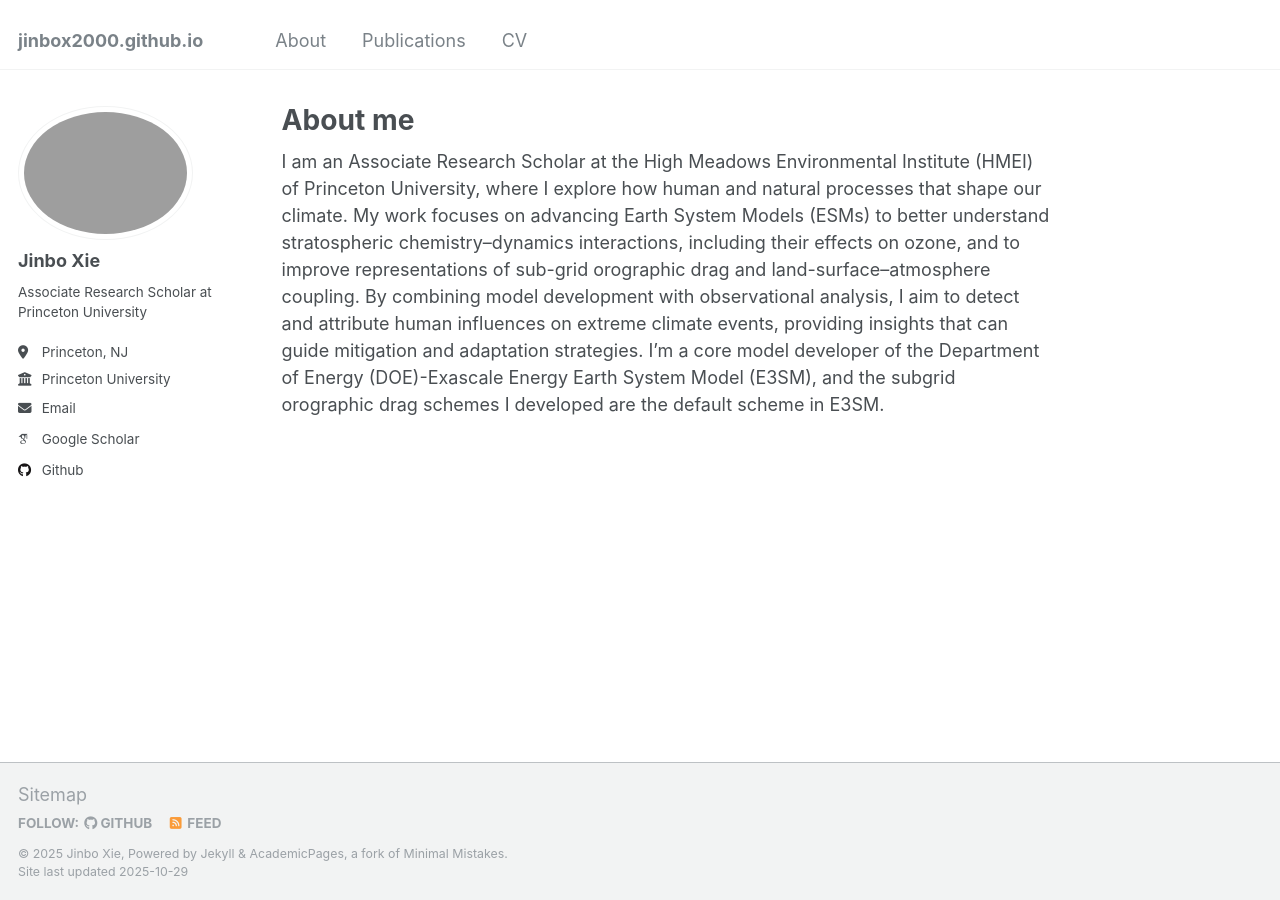
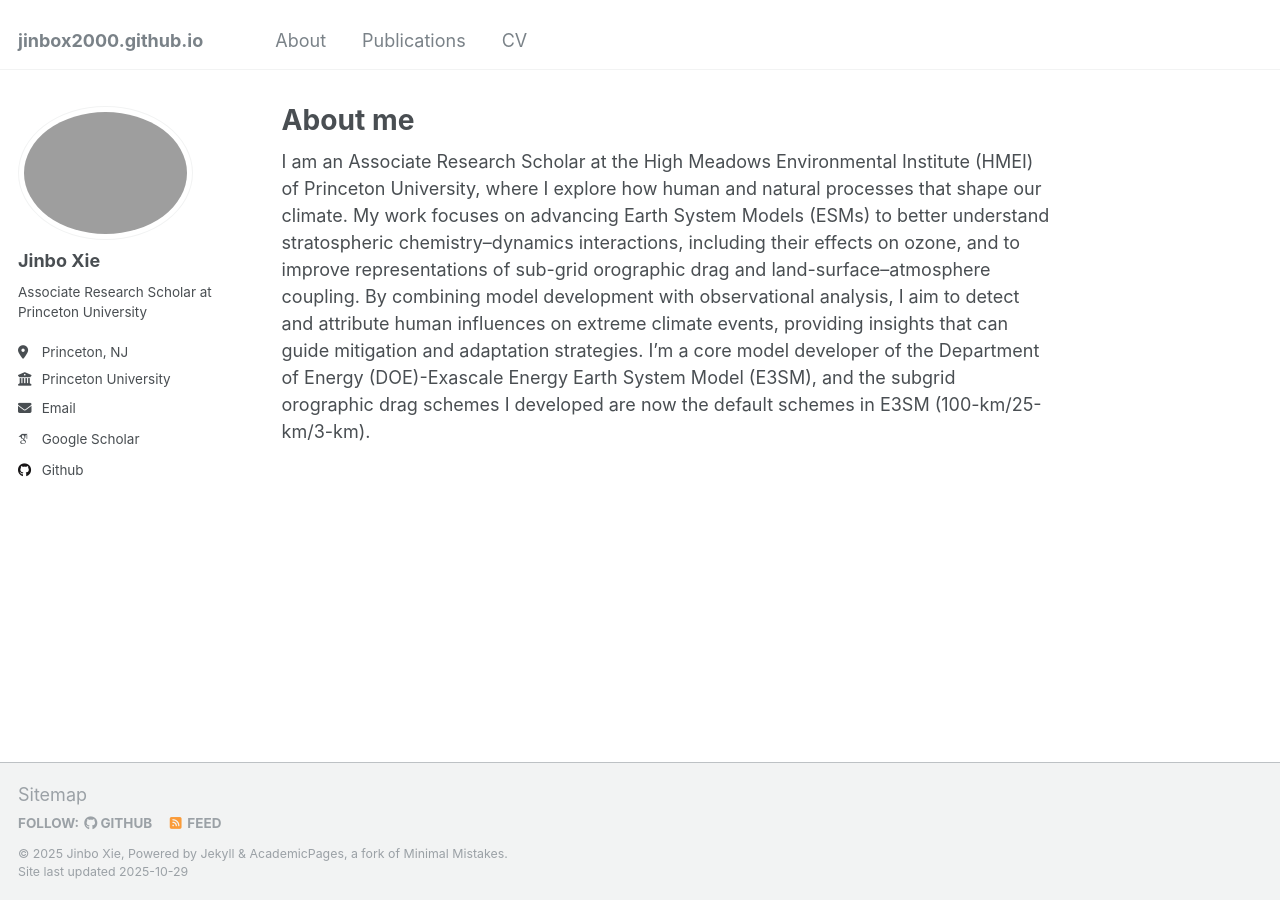
Before and after one commit to jinbox2000/jinbox2000.github.io, a Jekyll site: the page built from _pages/about.md, in a window 1280 px wide. Built offline with Jekyll 4.4.1, drawn with Linux system fonts in a browser that asks for light colours; some web fonts are replaced.

Commit message:
Revise about page content for clarity
Updated the description of my role and contributions at HMEI.

```diff
--- a/_pages/about.md
+++ b/_pages/about.md
@@ -7,4 +7,4 @@ redirect_from:
   - /about.html
 ---
 
-I am an Associate Research Scholar at the High Meadows Environmental Institute (HMEI) of Princeton University, where I explore how human and natural processes that shape our climate. My work focuses on advancing Earth System Models (ESMs) to better understand stratospheric chemistry–dynamics interactions, including their effects on ozone, and to improve representations of sub-grid orographic drag and land-surface–atmosphere coupling. By combining model development with observational analysis, I aim to detect and attribute human influences on extreme climate events, providing insights that can guide mitigation and adaptation strategies. I'm a core model developer of the Department of Energy (DOE)-Exascale Energy Earth System Model (E3SM), and the subgrid orographic drag schemes I developed are the default scheme in E3SM.
+I am an Associate Research Scholar at the High Meadows Environmental Institute (HMEI) of Princeton University, where I explore how human and natural processes that shape our climate. My work focuses on advancing Earth System Models (ESMs) to better understand stratospheric chemistry–dynamics interactions, including their effects on ozone, and to improve representations of sub-grid orographic drag and land-surface–atmosphere coupling. By combining model development with observational analysis, I aim to detect and attribute human influences on extreme climate events, providing insights that can guide mitigation and adaptation strategies. I'm a core model developer of the Department of Energy (DOE)-Exascale Energy Earth System Model (E3SM), and the subgrid orographic drag schemes I developed are now the default schemes in E3SM (100-km/25-km/3-km).
```
